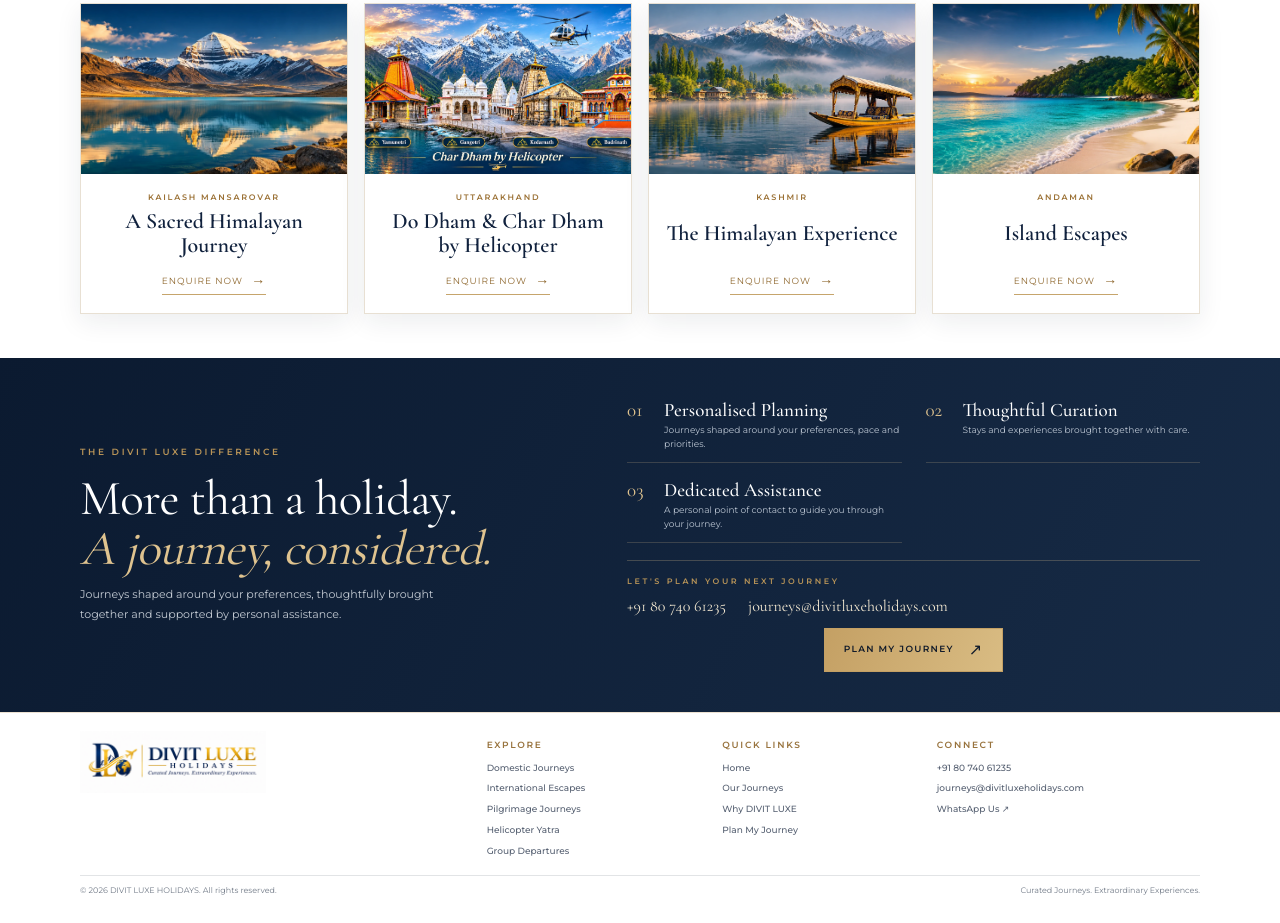
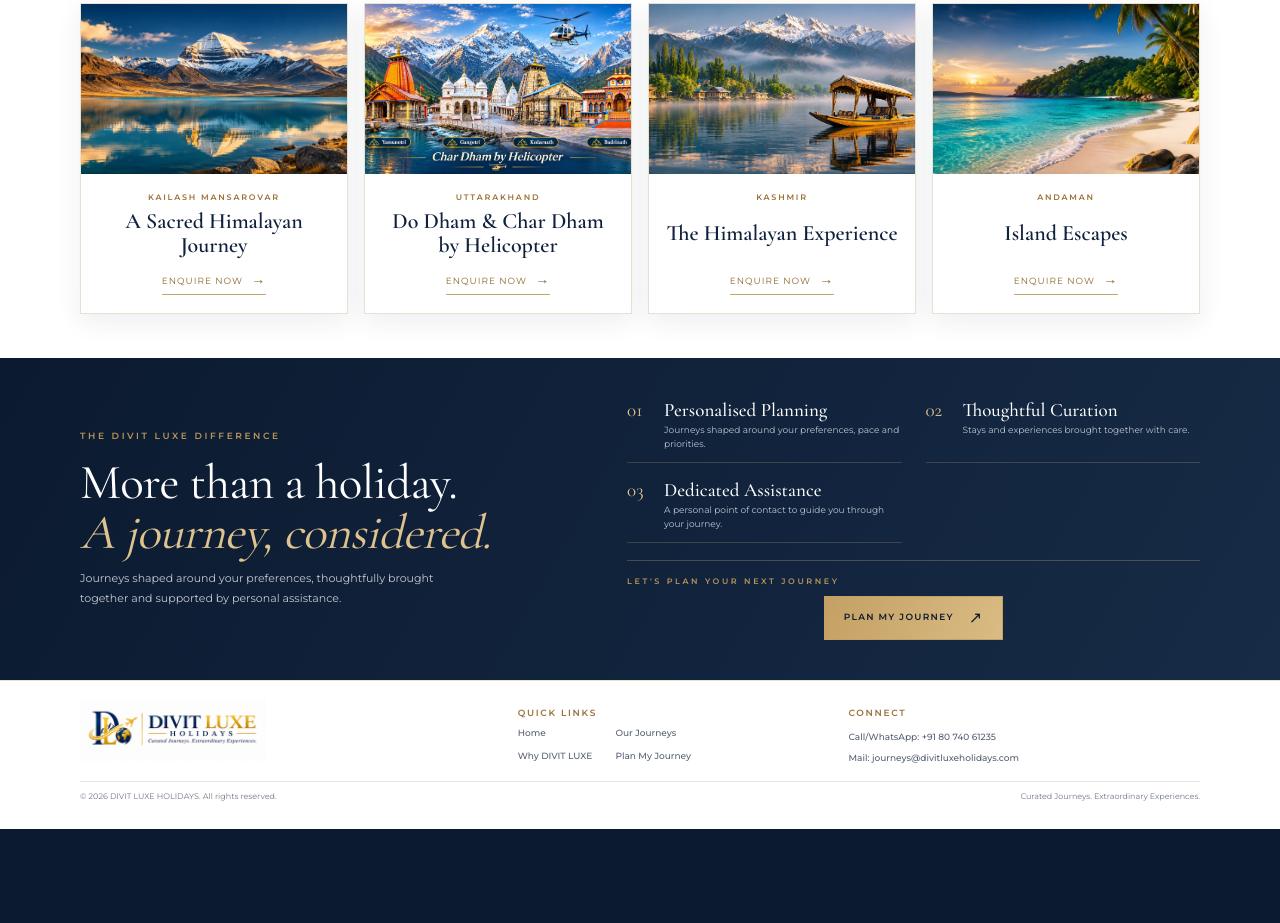
Before and after one commit to vsshabarish/divitluxeholidays, a plain HTML site: page index.html in a window 1280 px wide. Shown: the part 1533-2456 px from the top of the page. After the commit the page ends 2362 px from the top, so only its background shows below. Drawn offline with nearby package versions, Linux system fonts and the light colour scheme.

Commit message:
Add files via upload

```diff
--- a/index.html
+++ b/index.html
@@ -818,6 +818,21 @@ html{scroll-padding-top:84px}
 @media(max-width:900px) and (min-width:681px){.site-header{height:76px !important}.brand{width:310px !important;height:60px !important}.brand img{height:56px !important}}
 @media(max-width:680px){.site-header{height:66px !important}.brand{width:min(290px,78%) !important;height:54px !important;flex:0 1 290px !important}.brand img{height:50px !important}.footer-brand img{height:56px !important;width:min(290px,100%) !important}.site-footer{padding:18px 0 12px !important}.footer-inner{gap:16px !important}}
 
+
+/* Homepage footer update: concise Connect details and 2x2 Quick Links */
+.footer-inner{grid-template-columns:1.35fr 1fr 1.15fr !important;align-items:start !important;gap:34px !important}
+.footer-quick-links .quick-links-grid{display:grid;grid-template-columns:repeat(2,minmax(0,1fr));column-gap:22px;row-gap:9px}
+.footer-quick-links .quick-links-grid a{display:block;margin:0}
+.footer-contact a{line-height:1.7;overflow-wrap:anywhere}
+@media(max-width:680px){.footer-inner{grid-template-columns:1fr 1fr !important;gap:18px 16px !important}.footer-brand{grid-column:1/-1 !important}.footer-quick-links,.footer-contact{grid-column:auto !important}.footer-quick-links .quick-links-grid{grid-template-columns:1fr 1fr;column-gap:12px;row-gap:8px}.footer-contact a{font-size:9px !important}}
+@media(max-width:380px){.footer-inner{grid-template-columns:1fr !important}.footer-brand{grid-column:auto !important}.footer-quick-links,.footer-contact{grid-column:auto !important}}
+
+
+/* Match the WhatsApp floating icon styling used on International Holidays */
+.whatsapp-float{width:50px;height:50px;display:grid;place-items:center;box-shadow:0 6px 20px rgba(0,0,0,.25);transition:transform .2s}
+.whatsapp-float:hover{transform:translateY(-3px)}
+.whatsapp-float svg{width:27px;height:27px;fill:#fff;display:block}
+
 </style>
 <style>
 
@@ -1141,7 +1156,7 @@ document.addEventListener("DOMContentLoaded",function(){
         </div>
       </div>
       <a href="index.html#why-divit">Why Divit Luxe</a>
-      <a href="index.html#contact">Contact</a>
+      <a href="#footer">Contact</a>
       <a class="nav-cta" href="https://wa.me/918074061235" target="_blank" rel="noopener">Plan My Journey</a>
     </nav>
   </div>
@@ -1157,7 +1172,7 @@ document.addEventListener("DOMContentLoaded",function(){
         <h1>Journeys Beyond the <em>Ordinary.</em></h1>
         <p class="hero-copy">Discover thoughtfully curated holidays, meaningful pilgrimages and extraordinary experiences across India and the world.</p>
         <div class="hero-actions">
-          <a class="btn btn-gold" href="#journeys">Explore Journeys <span>↗︎</span></a>
+          <a class="btn btn-gold" href="#journeys">Explore Journeys <span aria-hidden="true">↘</span></a>
           <a class="btn btn-outline" href="https://wa.me/918074061235?text=Hello%20DIVIT%20LUXE%20HOLIDAYS%2C%20I%20would%20like%20to%20plan%20a%20journey." target="_blank" rel="noopener">
             Plan My Journey <span aria-hidden="true">↗︎</span>
           </a>
@@ -1173,7 +1188,7 @@ document.addEventListener("DOMContentLoaded",function(){
   <section class="trust-ribbon" aria-label="The DIVIT LUXE difference">
     <div class="trust-ribbon-inner">
       <div class="trust-item"><span class="trust-icon" aria-hidden="true"><svg viewBox="0 0 48 48"><path d="M8 18c0-6 5-10 11-10s11 4 11 10-5 10-11 10c-2 0-4-.5-5.5-1.5L7 31l2-8A10 10 0 0 1 8 18Z"/><path d="M25 12c2-2 5-3 8-3 6 0 11 4 11 10s-5 10-11 10h-2l-5 4 1-6"/></svg></span><span><strong>Curated Experiences</strong><small>Handpicked journeys with thoughtful details</small></span></div>
-      <div class="trust-item"><span class="trust-icon" aria-hidden="true"><svg viewBox="0 0 48 48"><path d="M24 5 43 17 24 44 5 17 24 5Z"/><path d="M5 17h38M24 5l-6 12 6 27 6-27-6-12Z"/></svg></span><span><strong>Trusted Partnerships</strong><small>With leading hotels, DMCs and local experts</small></span></div>
+      <div class="trust-item"><span class="trust-icon" aria-hidden="true"><svg viewBox="0 0 48 48"><path d="M24 5 43 17 24 44 5 17 24 5Z"/><path d="M5 17h38M24 5l-6 12 6 27 6-27-6-12Z"/></svg></span><span><strong>Trusted Partnerships</strong><small>With leading hotels and local experts</small></span></div>
       <div class="trust-item"><span class="trust-icon" aria-hidden="true"><svg viewBox="0 0 48 48"><path d="M8 27v-8a16 16 0 0 1 32 0v8"/><path d="M8 24H5a3 3 0 0 0-3 3v7a3 3 0 0 0 3 3h5V24H8Zm32 0h3a3 3 0 0 1 3 3v7a3 3 0 0 1-3 3h-5V24h2Z"/><path d="M38 37c-2 4-6 6-12 6h-3"/></svg></span><span><strong>End-to-End Support</strong><small>From planning to your safe return</small></span></div>
       <div class="trust-item"><span class="trust-icon" aria-hidden="true"><svg viewBox="0 0 48 48"><path d="m24 4 6 14 15 1-11 10 3 15-13-8-13 8 3-15L3 19l15-1 6-14Z"/></svg></span><span><strong>Personalised Care</strong><small>Because every traveller is unique</small></span></div>
     </div>
@@ -1282,10 +1297,6 @@ document.addEventListener("DOMContentLoaded",function(){
         <div class="closing-point"><span>03</span><div><h3>Dedicated Assistance</h3><p>A personal point of contact to guide you through your journey.</p></div></div>
         <div class="closing-contact">
           <p class="eyebrow">LET'S PLAN YOUR NEXT JOURNEY</p>
-          <div class="closing-contact-links">
-            <a href="tel:+918074061235">+91 80 740 61235</a>
-            <a href="mailto:journeys@divitluxeholidays.com">journeys@divitluxeholidays.com</a>
-          </div>
           <div class="contact-actions">
             <a class="btn btn-gold" href="https://wa.me/918074061235" data-wa-journey="General Travel Enquiry" target="_blank" rel="noopener">Plan My Journey <span>↗︎</span></a>
           </div>
@@ -1296,7 +1307,7 @@ document.addEventListener("DOMContentLoaded",function(){
 
 </main>
 
-<footer class="site-footer">
+<footer class="site-footer" id="footer">
   <div class="container footer-inner">
     <div class="footer-brand">
       <a href="#home" aria-label="DIVIT LUXE HOLIDAYS home">
@@ -1304,26 +1315,19 @@ document.addEventListener("DOMContentLoaded",function(){
       </a>
       <p>Thoughtfully curated holidays across India and the world, shaped around the way you love to travel.</p>
     </div>
-    <div class="footer-links">
-      <span>EXPLORE</span>
-      <a href="domestic-holidays.html">Domestic Journeys</a>
-      <a href="international-holidays.html">International Escapes</a>
-      <a href="pilgrimage.html">Pilgrimage Journeys</a>
-      <a href="helicopter-yatra.html">Helicopter Yatra</a>
-      <a href="#journeys">Group Departures</a>
-    </div>
-    <div class="footer-links">
+    <div class="footer-links footer-quick-links">
       <span>QUICK LINKS</span>
-      <a href="#home">Home</a>
-      <a href="#journeys">Our Journeys</a>
-      <a href="#why-divit">Why DIVIT LUXE</a>
-      <a href="https://wa.me/918074061235" data-wa-journey="General Travel Enquiry" target="_blank" rel="noopener">Plan My Journey</a>
+      <div class="quick-links-grid">
+        <a href="#home">Home</a>
+        <a href="#journeys">Our Journeys</a>
+        <a href="#why-divit">Why DIVIT LUXE</a>
+        <a href="https://wa.me/918074061235" data-wa-journey="General Travel Enquiry" target="_blank" rel="noopener">Plan My Journey</a>
+      </div>
     </div>
     <div class="footer-links footer-contact">
       <span>CONNECT</span>
-      <a href="tel:+918074061235">+91 80 740 61235</a>
-      <a href="mailto:journeys@divitluxeholidays.com">journeys@divitluxeholidays.com</a>
-      <a href="https://wa.me/918074061235" data-wa-journey="General Travel Enquiry" target="_blank" rel="noopener">WhatsApp Us ↗︎</a>
+      <a href="tel:+918074061235">Call/WhatsApp: +91 80 740 61235</a>
+      <a href="mailto:journeys@divitluxeholidays.com">Mail: journeys@divitluxeholidays.com</a>
     </div>
   </div>
   <div class="container footer-bottom">
@@ -1332,7 +1336,7 @@ document.addEventListener("DOMContentLoaded",function(){
   </div>
 </footer>
 <a class="whatsapp-float" href="https://wa.me/918074061235" data-wa-journey="General Travel Enquiry" target="_blank" rel="noopener" aria-label="Enquire with DIVIT LUXE on WhatsApp" title="Enquire on WhatsApp">
-  <svg viewBox="0 0 32 32" aria-hidden="true" focusable="false"><path fill="currentColor" d="M16.02 3.2A12.65 12.65 0 0 0 5.1 22.22L3.35 28.6l6.55-1.72A12.7 12.7 0 1 0 16.02 3.2Zm0 23.1c-1.92 0-3.8-.52-5.45-1.5l-.39-.23-3.88 1.02 1.04-3.78-.25-.4a10.46 10.46 0 1 1 8.93 4.9Zm5.74-7.83c-.31-.16-1.83-.9-2.11-1-.28-.1-.49-.16-.7.16-.2.31-.8 1-1 1.2-.18.2-.36.23-.67.08-.31-.16-1.3-.48-2.48-1.52-.92-.82-1.54-1.83-1.72-2.14-.18-.31-.02-.48.14-.64.14-.14.31-.36.46-.54.16-.18.21-.31.31-.52.1-.2.05-.39-.03-.55-.08-.15-.7-1.68-.96-2.3-.25-.6-.5-.52-.7-.53h-.6c-.2 0-.54.08-.82.39-.28.31-1.08 1.05-1.08 2.56s1.11 2.97 1.26 3.18c.15.2 2.18 3.33 5.28 4.67.74.32 1.32.51 1.77.65.74.24 1.41.2 1.94.12.59-.09 1.83-.75 2.09-1.48.26-.73.26-1.36.18-1.49-.08-.13-.28-.2-.59-.36Z"/></svg>
+  <svg viewBox="0 0 32 32" aria-hidden="true"><path d="M16.02 3.2A12.65 12.65 0 0 0 5.1 22.22L3.35 28.6l6.55-1.72A12.7 12.7 0 1 0 16.02 3.2Zm0 23.1c-1.92 0-3.8-.52-5.45-1.5l-.39-.23-3.88 1.02 1.04-3.78-.25-.4a10.46 10.46 0 1 1 8.93 4.9Zm5.74-7.83c-.31-.16-1.83-.9-2.11-1-.28-.1-.49-.16-.7.16-.2.31-.8 1-1 1.2-.18.2-.36.23-.67.08-.31-.16-1.3-.48-2.48-1.52-.92-.82-1.54-1.83-1.72-2.14-.18-.31-.02-.48.14-.64.14-.14.31-.36.46-.54.16-.18.21-.31.31-.52.1-.2.05-.39-.03-.55-.08-.15-.7-1.68-.96-2.3-.25-.6-.5-.52-.7-.53h-.6c-.2 0-.54.08-.82.39-.28.31-1.08 1.05-1.08 2.57s1.1 2.98 1.25 3.19c.15.2 2.16 3.3 5.23 4.63.73.32 1.3.51 1.75.65.74.24 1.41.2 1.94.12.59-.09 1.83-.75 2.08-1.48.26-.72.26-1.34.18-1.47-.08-.13-.28-.2-.59-.36Z"/></svg>
 </a>
 
 <script>
```
